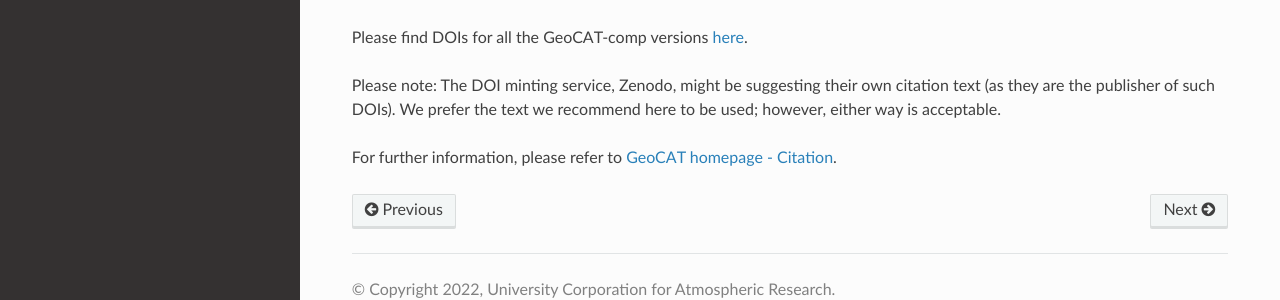
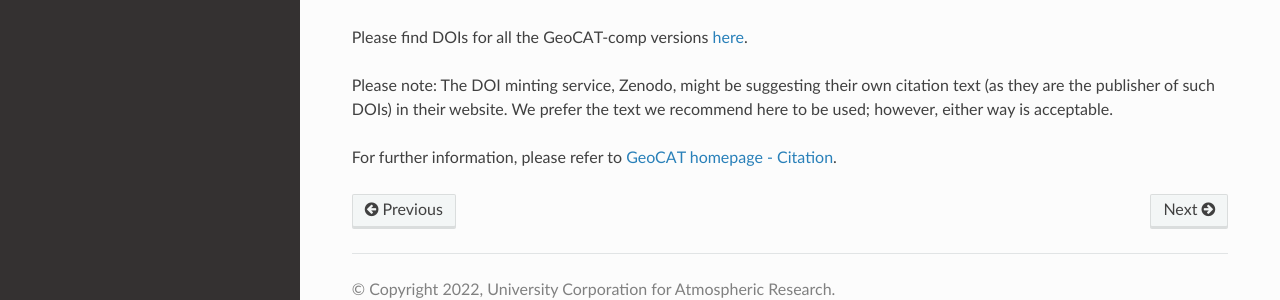
Before and after one commit to NCAR/geocat-comp, a Sphinx documentation site: the page built from docs/citation.rst, in a window 1280 px wide and 1053 px high. Shown: the part 694-994 px from the top of the window. Built offline with Sphinx 7.4.7 and the Read the Docs theme 2.0.0, drawn with Linux system fonts in a browser that asks for light colours.

Commit message:
Small paraphrase

```diff
--- a/docs/citation.rst
+++ b/docs/citation.rst
@@ -35,8 +35,8 @@
 <https://zenodo.org/search?page=1&size=20&q=conceptrecid:%226607205%22&sort=-version&all_versions=True>`_.
 
 Please note: The DOI minting service, Zenodo, might be suggesting their own citation text (as
-they are the publisher of such DOIs). We prefer the text we recommend here to be used; however, either
-way is acceptable.
+they are the publisher of such DOIs) in their website. We prefer the text we recommend here to be used;
+however, either way is acceptable.
 
 For further information, please refer to
 `GeoCAT homepage - Citation <https://geocat.ucar.edu/pages/citation.html>`_.
```
